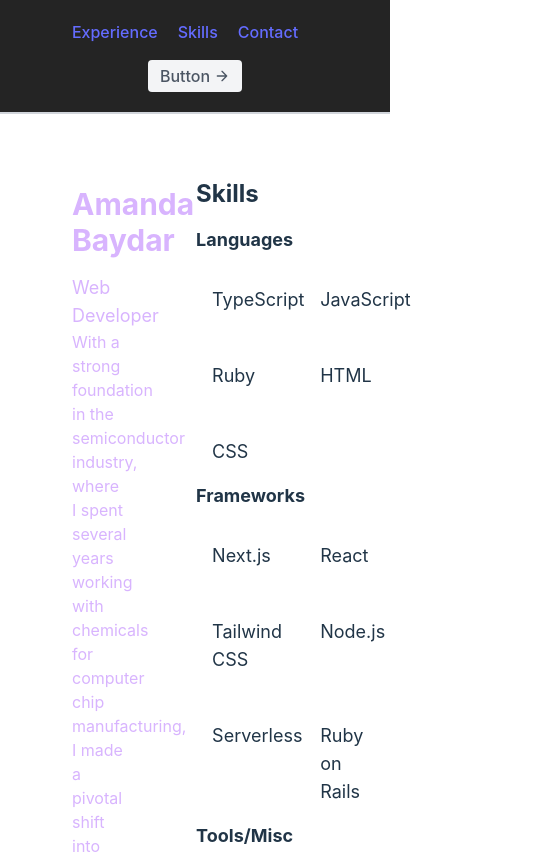
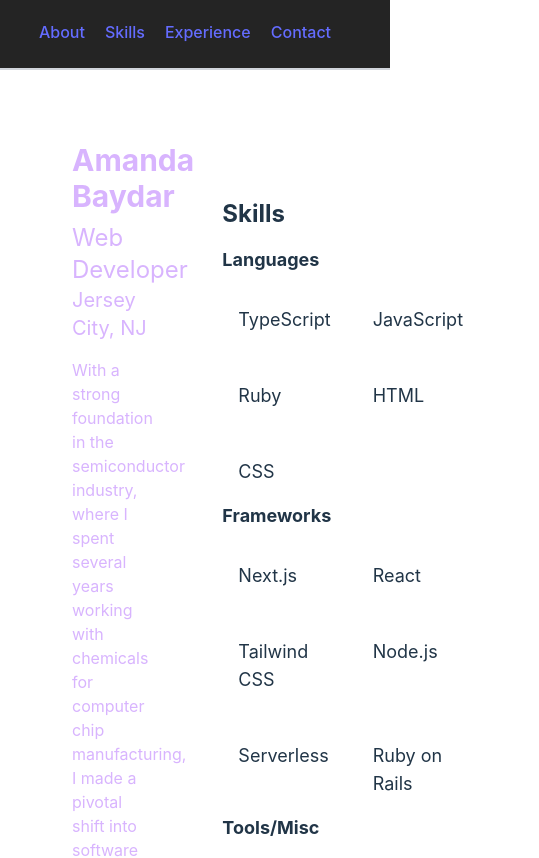
Before and after one commit to abaydar/portfolio-tailwind-css, a React (Vite) app: page / in a window 390 px wide. Shown: the top 858 px of the page, 539 px wide, since content can reach past the window. Built offline with nearby package versions, Linux system fonts and the light colour scheme.

Commit message:
add contact, scroll styling

```diff
--- a/src/App.tsx
+++ b/src/App.tsx
@@ -1,5 +1,6 @@
 import './App.css';
 import About from './components/about';
+import Contact from './components/contact';
 import Experience from './components/experience';
 import Header from './components/header';
 import Skills from './components/skills';
@@ -15,6 +16,7 @@ function App() {
         <div className='w-2/3 overflow-y-scroll p-4 text-center'>
           <Skills/>
           <Experience/>
+          <Contact/>
         </div>
       </div>
     </>
--- a/src/components/about.tsx
+++ b/src/components/about.tsx
@@ -1,14 +1,18 @@
 import React from 'react';
+import { aboutData } from '../lib/data/aboutData';
 
 const About: React.FC = () => {
   return (
-    <div className="p-6 text-purple-300">
-      <h1 className="text-3xl font-bold mb-4">Amanda Baydar</h1>
-      <p className="text-lg">
-        Web Developer
-      </p>
+    <div id="about" className="p-6 text-purple-300 target:pt-20">
+      <h1 className="text-3xl font-bold mb-2">{aboutData.name}</h1>
+      <h2 className="text-2xl">
+        {aboutData.title}
+      </h2>
+      <h3 className="text-xl mb-4">
+        {aboutData.location}
+      </h3>
       <p>
-      With a strong foundation in the semiconductor industry, where I spent several years working with chemicals for computer chip manufacturing, I made a pivotal shift into software development to engage more directly with the tech landscape. My background in chemistry equips me with robust technical and analytical skills.
+      {aboutData.description}
       </p>
     </div>
   );
--- /dev/null
+++ b/src/components/contact.tsx
@@ -0,0 +1,15 @@
+import React from 'react';
+import CustomLink from './customLink';
+
+const Contact: React.FC = () => {
+  return (
+    <div id="contact" className="p-4 rounded-lg shadow-md">
+      <h2 className="text-2xl font-bold mb-4">Send me an email:</h2>
+      <div className="mb-2">
+        <CustomLink href="mailto:amandabaydar@gmail.com" className="text-pink-400">amandabaydar@gmail.com</CustomLink>
+      </div>
+    </div>
+  );
+};
+
+export default Contact;
--- a/src/components/link.tsx
+++ b/src/components/customLink.tsx
@@ -1,12 +1,13 @@
 
 export interface CustomLinkProps {
   href: string;
+  className?: string;
   children: string;
 }
 
-const CustomLink = ({ href, children }: CustomLinkProps) => {
+const CustomLink = ({ href, className = '', children }: CustomLinkProps) => {
   return (
-    <a href={href} className="mr-5 hover:text-gray-900">
+    <a href={href} className={className}>
       {children}
     </a>
   );
--- a/src/components/experience.tsx
+++ b/src/components/experience.tsx
@@ -3,7 +3,8 @@ import { experienceData } from '../lib/data/experienceData';
 
 const Experience: React.FC = () => {
   return (
-    <div className="experience">
+    <div id="experience" className="target:pt-20">
+      <h2 className="text-2xl font-bold mb-4">Experience</h2>
       {experienceData.map((experience, index) => (
         <div key={index} className="experience-item">
           <h2 className="company">{experience.company}</h2>
--- a/src/components/header.tsx
+++ b/src/components/header.tsx
@@ -1,5 +1,5 @@
 import { navigationLinks } from '../lib/data/navigationLinks';
-import CustomLink from './link';
+import CustomLink from './customLink';
 
 const Header = () => {
   return (
@@ -8,16 +8,16 @@ const Header = () => {
         <div className="container mx-auto flex flex-wrap p-5 flex-col md:flex-row items-center">
           <nav className="md:ml-auto flex flex-wrap items-center text-base justify-center">
             {navigationLinks.map((link) =>
-              <CustomLink href={`#${link}`}>
+              <CustomLink href={`#${link}`} className="mr-5 border-b-4 border-transparent hover:border-pink-500 active:text-pink-500">
                 {link.charAt(0).toUpperCase() + link.slice(1)}
               </CustomLink>
             )}
           </nav>
-          <button className="inline-flex items-center bg-gray-100 border-0 py-1 px-3 focus:outline-none hover:bg-gray-200 rounded text-base mt-4 md:mt-0">Button
+          {/* <button className="inline-flex items-center bg-gray-100 border-0 py-1 px-3 focus:outline-none hover:bg-gray-200 rounded text-base mt-4 md:mt-0">Button
             <svg fill="none" stroke="currentColor" stroke-linecap="round" stroke-linejoin="round" stroke-width="2" className="w-4 h-4 ml-1" viewBox="0 0 24 24">
               <path d="M5 12h14M12 5l7 7-7 7"></path>
             </svg>
-          </button>
+          </button> */}
         </div>
       </header>
     </>
--- a/src/components/skills.tsx
+++ b/src/components/skills.tsx
@@ -3,7 +3,7 @@ import { frameworks, languages, tools } from '../lib/data/skills';
 
 const Skills: React.FC = () => {
   return (
-    <div id='skills' className="p-4 text-left">
+    <div id='skills' className="p-4 text-left target:pt-20 pt-20">
       <h2 className="text-2xl font-bold mb-4">Skills</h2>
       <h3 className="text-lg font-bold mb-4">Languages</h3>
       <ul className="flex flex-wrap gap-4">
--- a/src/index.css
+++ b/src/index.css
@@ -17,6 +17,10 @@
     border-gray-200
     rounded-2xl
   }
+}
+
+html {
+  @apply scroll-smooth;
 }
 
 :root {
--- /dev/null
+++ b/src/lib/data/aboutData.ts
@@ -0,0 +1,6 @@
+export const aboutData = {
+  name: 'Amanda Baydar',
+  title: 'Web Developer',
+  location: 'Jersey City, NJ',
+  description: 'With a strong foundation in the semiconductor industry, where I spent several years working with chemicals for computer chip manufacturing, I made a pivotal shift into software development to engage more directly with the tech landscape. My background in chemistry equips me with robust technical and analytical skills.'
+};
--- a/src/lib/data/navigationLinks.ts
+++ b/src/lib/data/navigationLinks.ts
@@ -1,5 +1,6 @@
 export const navigationLinks = [
+  'about',
+  'skills',
   'experience',
-  'skills',
   'contact',
 ];
```
